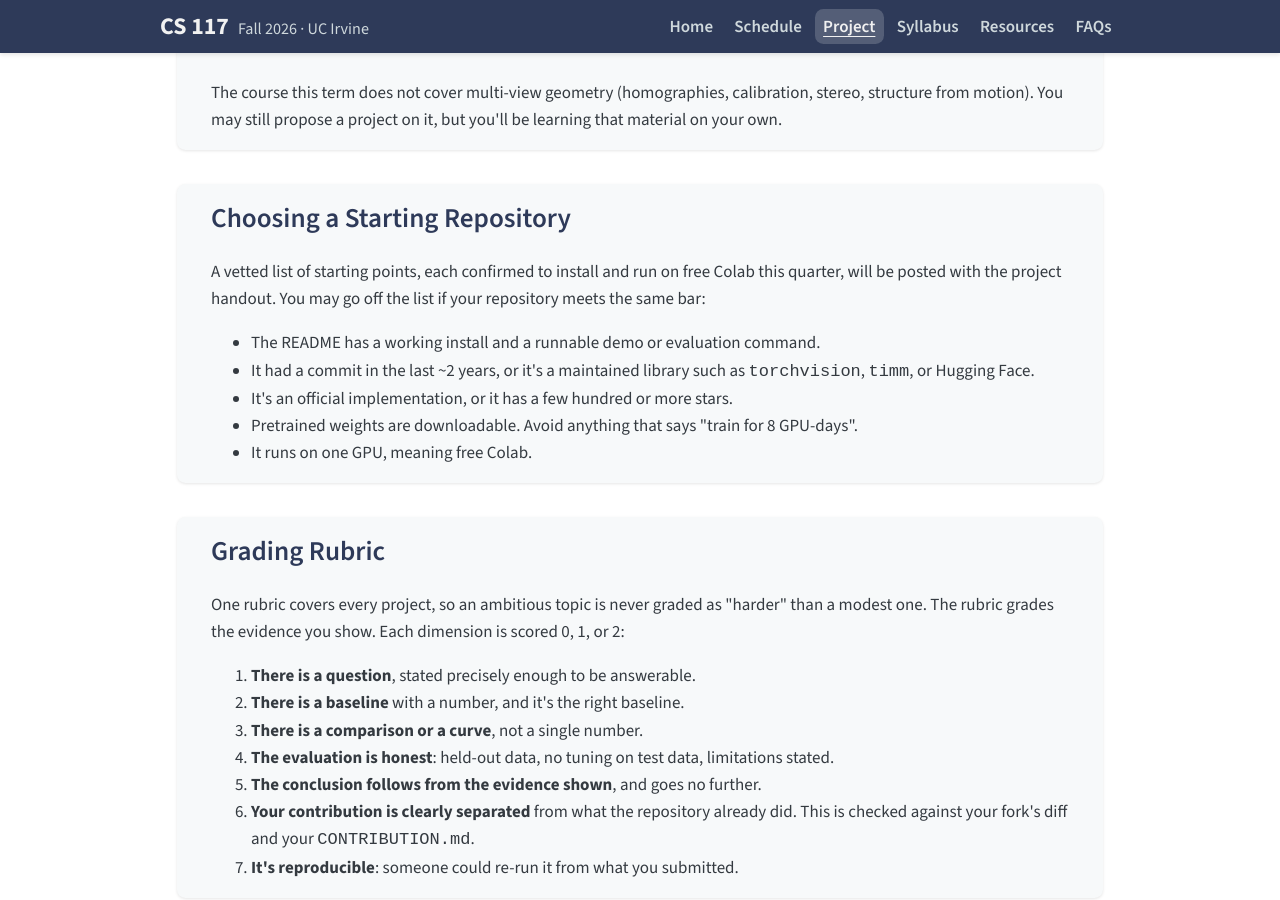
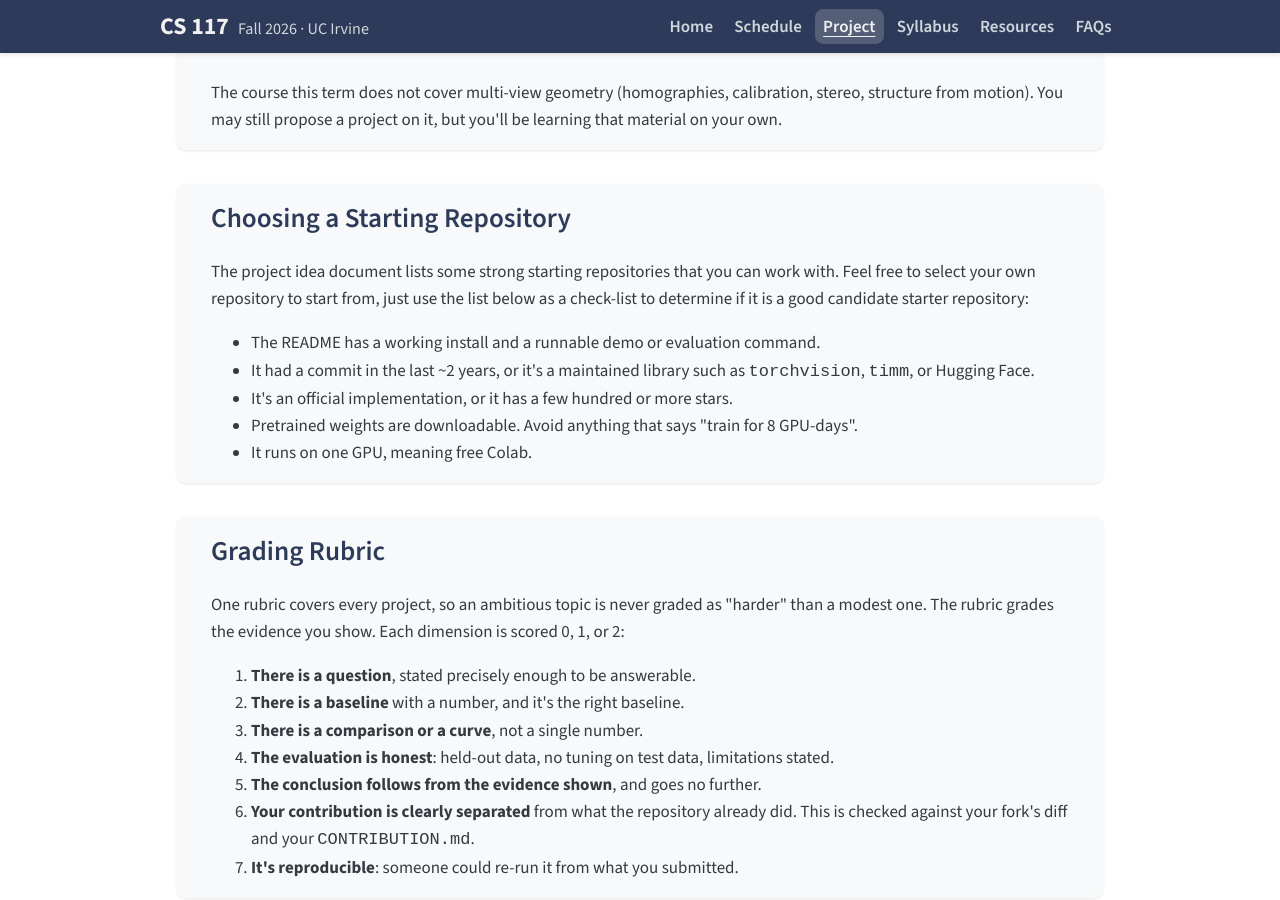
Before and after one commit to jhoffman/cs117-fa26, a Jekyll site: the page built from project.html, in a window 1280 px wide and 900 px high, scrolled down 2852 px. Built offline with Jekyll 4.4.1, drawn with Linux system fonts in a browser that asks for light colours; some of the changed lines change nothing that is shown; some of the changed text lies outside the part shown.

Commit message:
minor updates to project text

```diff
--- a/project.html
+++ b/project.html
@@ -34,10 +34,10 @@
 	<p>Check-in will ask each team to answer a series of questions asked in a provided template. As part of your check-in you will be asked to provide a <strong>baseline number</strong>.
 A baseline is a simple method with a measured result: random guessing, nearest neighbour, zero-shot CLIP, or the repository's off-the-shelf output. It guarantees you have something to report even if the ambitious part doesn't work. It is also the only way a later result means anything: 87% accuracy is uninterpretable until you know guessing gets 70%. You will also include information such as your revised scope and what's blocking you. </p>
 
-  <h3>Presentation (20%)</h3>
+  <h3>Presentation (25%)</h3>
   <p>Presentations are in class during the last week. The format (full talks, lightning talks, or a mix) will be announced once enrollment is finalized.</p>
 
-  <h3>Video + code (45%)</h3>
+  <h3>Video + code (40%)</h3>
   <p>Submit all of the following:</p>
   <ul>
     <li>A <strong>3 minute video</strong> in a fixed defined order such as: question, baseline, what you did, result, limitation.</li>
@@ -75,7 +75,7 @@
 
 <section class="card" aria-labelledby="repos">
   <h2 id="repos">Choosing a Starting Repository</h2>
-  <p>A vetted list of starting points, each confirmed to install and run on free Colab this quarter, will be posted with the project handout. You may go off the list if your repository meets the same bar:</p>
+  <p>The project idea document lists some strong starting repositories that you can work with. Feel free to select your own repository to start from, just use the list below as a check-list to determine if it is a good candidate starter repository:</p>
   <ul>
     <li>The README has a working install and a runnable demo or evaluation command.</li>
     <li>It had a commit in the last ~2 years, or it's a maintained library such as <code>torchvision</code>, <code>timm</code>, or Hugging Face.</li>
```
